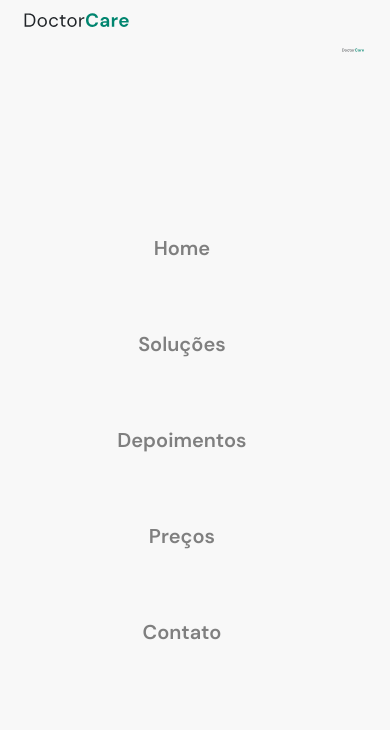
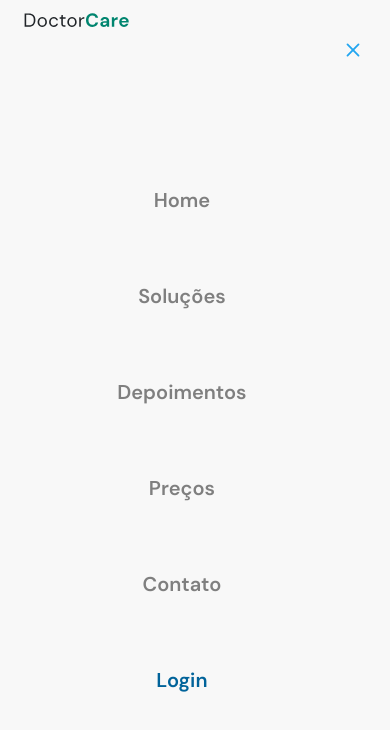
Before and after one commit to anaclaraberga/afood.company, a React (Create React App) app: page / in a window 390 px wide. Both pictures are taken after a click on the element 38 px from the left and 58 px from the top of the page. Shown: the top 730 px of the page. Built offline with nearby package versions, Linux system fonts and the light colour scheme.

Commit message:
Added: Close icon from menu

```diff
--- a/src/components/Header.tsx
+++ b/src/components/Header.tsx
@@ -4,6 +4,7 @@ import "../styles/header.css";
 import "../styles/utility.css";
 import Button from "./Button";
 import Menu from "../assets/icons/icon.svg"
+import Close from "../assets/icons/close.svg"
 
 export default function Home() {
     const [showMobileMenu, setShowMobileMenu] = useState(false);
@@ -62,9 +63,12 @@ export default function Home() {
                                 <li>
                                     <a href="#contact">Contato</a>
                                 </li>
+                                <li>
+                                    <a className="reverse-color" href="#">Login</a>
+                                </li>
                             </ul>
                             <span onClick={() => setShowMobileMenu(!showMobileMenu)} className="btn-wrapper">
-                                <img src={Logo} alt="ícone fechar menu" width={24} height={24} />
+                                <img src={Close} alt="ícone fechar menu" width={24} height={24} />
                             </span>
                         </div>
                     </div>
```
Also changed, not shown: src/assets/icons/close.svg (added).
